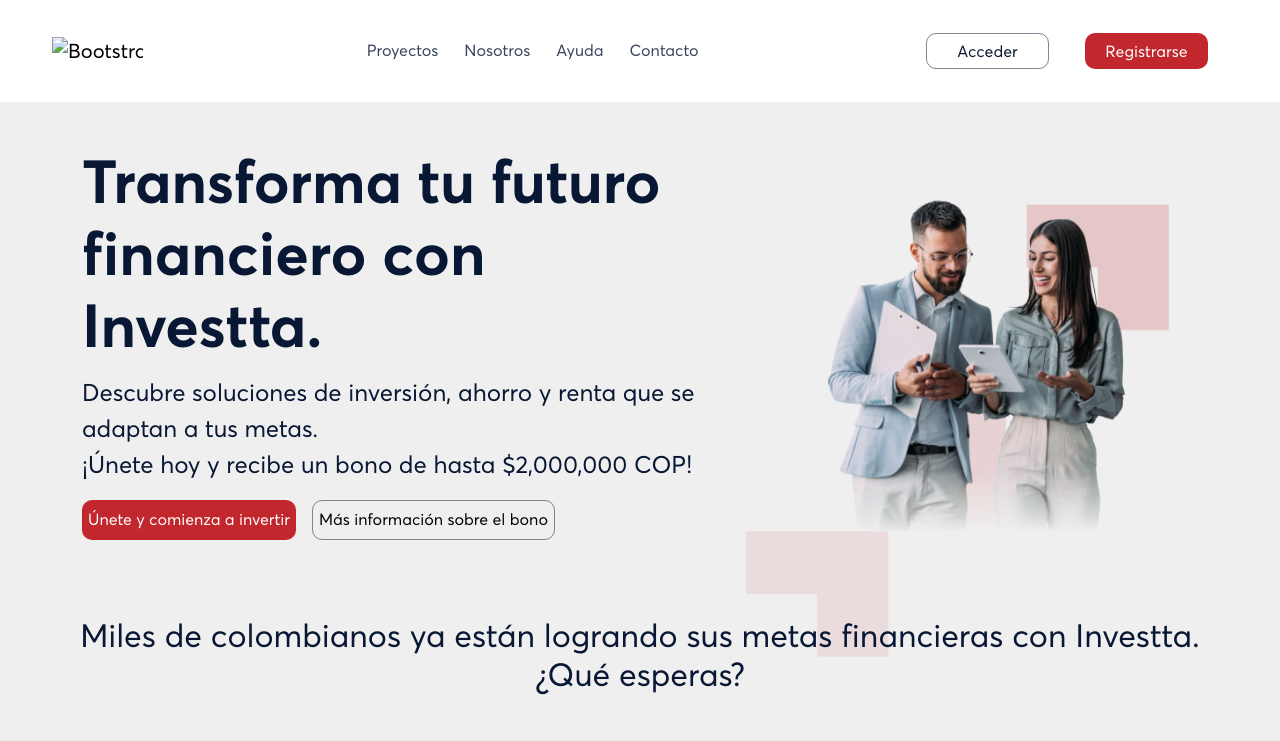
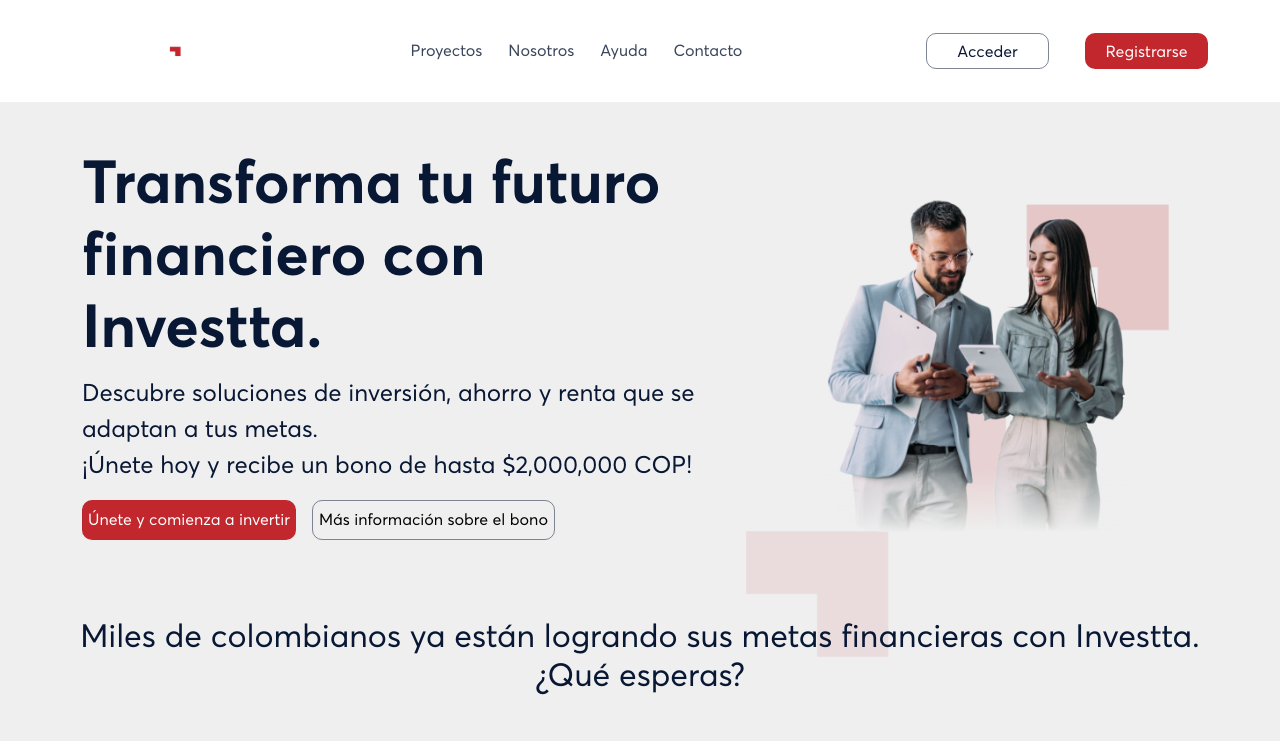
Before and after one commit to DanielFJP/investta-Landing-Page, a plain HTML site: page index.html in a window 1280 px wide. Shown: the top 741 px of the page. Drawn offline with nearby package versions, Linux system fonts and the light colour scheme.

Commit message:
nuevo commit

```diff
--- a/index.html
+++ b/index.html
@@ -13,7 +13,7 @@
     <nav class="navbar navbar-expand-lg bg-body-tertiary">
   <div class="container-fluid">
     <a class="navbar-brand" href="#">
-      <img src="./img/Logo investta3.png" alt="Bootstrap" width="179" height="55">
+      <img src="./img/Logo_investta_2.png" alt="Bootstrap" width="179" height="55">
     </a>
 
     <div id="menuToggle" class="d-lg-none">
```
